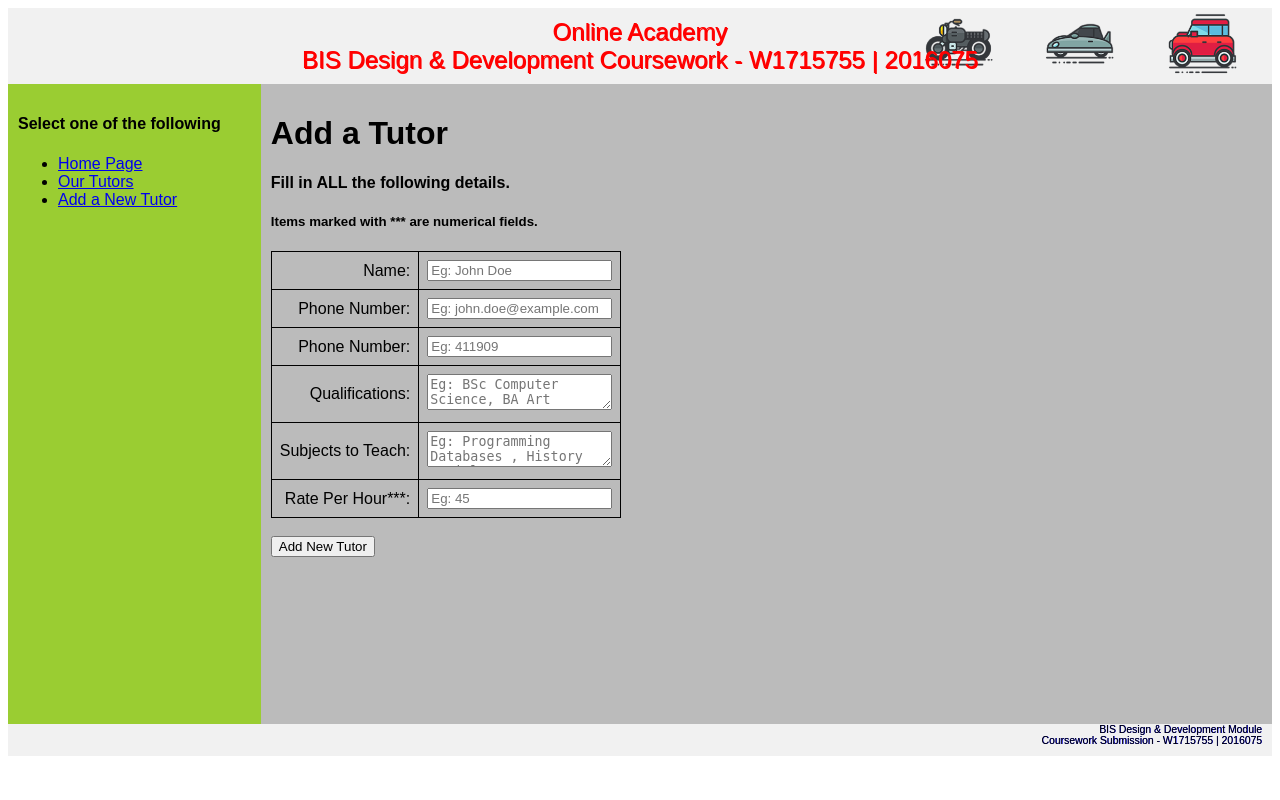
After one commit to SeanCassiere/L5-BISDD-CW2, a PHP site: page /add.php in a window 1280 px wide. The commit adds this page. Run offline with PHP 8.4, Linux system fonts and the light colour scheme.

Commit message:
Add Tutor Page Added

```diff
--- /dev/null
+++ b/Part-B/public/add.php
@@ -0,0 +1,124 @@
+<?php
+include('../private/initialise.php');
+?>
+<!DOCTYPE html>
+<html lang="en">
+<head>
+<title>Add a Tutor | Online Academy</title>
+<meta charset="utf-8">
+<meta name="viewport" content="width=device-width, initial-scale=1">
+<link rel="stylesheet" type="text/css" href="dist/css/style.css">
+</head>
+<style>
+  td {padding: 0.5rem; text-align: right;}
+  td input, td textarea {width: 100%;}
+</style>
+<body>
+
+<div class="header">
+	Online Academy <br>
+	BIS Design & Development Coursework - W1715755 | 2016075
+</div>
+
+<div class="row">
+
+	<div class="column side">
+		<?php include('dist/shared/navigation.html');?>
+	</div>
+
+	<div class="column middle">
+		<h1>Add a Tutor</h1>
+    <?php
+    if ($_SERVER['REQUEST_METHOD'] === 'POST') {
+      $args = [];
+      $args['name'] = $_POST['name'];
+      $args['email'] = $_POST['email'];
+      $args['phoneNumber'] = $_POST['phoneNumber'];
+      $args['qualifications'] = $_POST['qualifications'];
+      $args['subjectsToTeach'] = $_POST['subjectsToTeach'];
+      $args['ratePerHour'] = $_POST['ratePerHour'];
+
+      /*echo "<pre>";
+      print_r($args);
+      echo "</pre>";*/
+
+      $tutor = new Tutor;
+      $tutor->name = $args['name'];
+      $tutor->email = $args['email'];
+      $tutor->phoneNumber = $args['phoneNumber'];
+      $tutor->qualifications = $args['qualifications'];
+      $tutor->subjectsToTeach = $args['subjectsToTeach'];
+      $tutor->ratePerHour = $args['ratePerHour'];
+
+      $results = $tutor->create();
+
+      if ($results) {
+        echo "<p>New Vehicle Added Successfully</p>";
+
+        echo "<table>";
+        echo "<tr> <td style='padding: 0.2rem' bgcolor='#ADD8E6'><b> Tutor ID </b></td> <td style='padding: 0.2rem'>" . $tutor->id . "</td> </tr>";
+        echo "<tr> <td style='padding: 0.2rem' bgcolor='#ADD8E6'><b> Name </b></td> <td style='padding: 0.2rem'>" . $tutor->name . "</td> </tr>";
+        echo "<tr> <td style='padding: 0.2rem' bgcolor='#ADD8E6'><b> Email </b></td> <td style='padding: 0.2rem'>" . $tutor->email . "</td> </tr>";
+        echo "<tr> <td style='padding: 0.2rem' bgcolor='#ADD8E6'><b> Phone Number </b></td> <td style='padding: 0.2rem'>" . $tutor->phoneNumber . "</td> </tr>";
+        echo "<tr> <td style='padding: 0.2rem' bgcolor='#ADD8E6'><b> Qualifications </b></td> <td style='padding: 0.2rem'>" . $tutor->qualifications . "</td> </tr>";
+        echo "<tr> <td style='padding: 0.2rem' bgcolor='#ADD8E6'><b> Subjects To Teach </b></td> <td style='padding: 0.2rem'>" . $tutor->subjectsToTeach . "</td> </tr>";
+        echo "<tr> <td style='padding: 0.2rem' bgcolor='#ADD8E6'><b> Rate Per Hour </b></td> <td style='padding: 0.2rem'>" . $tutor->ratePerHour . "</td> </tr>";
+        echo "</table>";
+      } else {
+        echo Database::$database->error;
+      }
+
+    } else {
+      echo "<h4>Fill in ALL the following details.</h4>";
+      echo "<h5>Items marked with *** are numerical fields.</h5>";
+      echo "<form action='add.php' method='POST'>";
+      echo "<table>";
+
+      echo "<tr>";
+      echo "<td><label for='name'>Name: </label></td>";
+      echo "<td><input type='text' name='name' id='name' placeholder='Eg: John Doe' required></td>";
+      echo "</tr>";
+
+      echo "<tr>";
+      echo "<td><label for='email'>Phone Number: </label></td>";
+      echo "<td><input type='email' name='email' id='email' placeholder='Eg: john.doe@example.com' required></td>";
+      echo "</tr>";
+
+      echo "<tr>";
+      echo "<td><label for='phoneNumber'>Phone Number: </label></td>";
+      echo "<td><input type='text' name='phoneNumber' id='phoneNumber' placeholder='Eg: 411909' required></td>";
+      echo "</tr>";
+
+      echo "<tr>";
+      echo "<td><label for='qualifications'>Qualifications: </label></td>";
+      echo "<td><textarea name='qualifications' id='qualifications' placeholder='Eg: BSc Computer Science, BA Art' required></textarea></td>";
+      echo "</tr>";
+
+      echo "<tr>";
+      echo "<td><label for='subjectsToTeach'>Subjects to Teach: </label></td>";
+      echo "<td><textarea name='subjectsToTeach' id='subjectsToTeach' placeholder='Eg: Programming Databases , History Sociology' required></textarea></td>";
+      echo "</tr>";
+
+      echo "<tr>";
+      echo "<td><label for='ratePerHour'>Rate Per Hour***: </label></td>";
+      echo "<td><input type='number' name='ratePerHour' id='ratePerHour' placeholder='Eg: 45' required></td>";
+      echo "</tr>";
+
+      echo "</table>";
+      echo "<br>";
+      echo "<input type='submit' value='Add New Tutor'>";
+      echo "</form>";
+    }
+		?>
+	</div>
+
+	<div class="footer">
+		BIS Design & Development Module <br>
+		Coursework Submission - W1715755 | 2016075
+	</div>
+
+</div>
+
+</body>
+
+</html>
--- a/Part-B/public/dist/shared/navigation.html
+++ b/Part-B/public/dist/shared/navigation.html
@@ -2,4 +2,5 @@
 <ul>
 	<li> <a href ="index.php"> Home Page </a> </li>
 	<li> <a href ="our_tutors.php"> Our Tutors </a> </li>
+	<li> <a href ="add.php"> Add a New Tutor </a> </li>
 </ul>
--- a/Part-B/public/our_tutors.php
+++ b/Part-B/public/our_tutors.php
@@ -1,3 +1,6 @@
+<?php
+include('../private/initialise.php');
+?>
 <!DOCTYPE html>
 <html lang="en">
 <head>
@@ -23,7 +26,6 @@
 	<div class="column middle">
 		<h1>Our Tutors</h1>
 		<?php
-		include('../private/initialise.php');
 		$all_tutors = Tutor::find_all(); // Retrieving all Tutors from DB
 
 		// Table Creation
--- a/Part-B/public/view.php
+++ b/Part-B/public/view.php
@@ -1,4 +1,5 @@
 <?php
+include('../private/initialise.php');
 if ( isset($_GET['id']) ) {
   if ( $_GET['id'] == '' ) { $URL_TutorId = NULL; } else { $URL_TutorId = $_GET['id']; }
 }
@@ -28,7 +29,6 @@ if ( isset($_GET['id']) ) {
 	<div class="column middle">
 		<h1>Our Tutors</h1>
 		<?php
-    include('../private/initialise.php');
     if (isset($URL_TutorId)) {
       $tutor_object = Tutor::find_by_id($URL_TutorId); // Finding the Tutor Details based on ID
       if ($tutor_object != NULL) {
```
